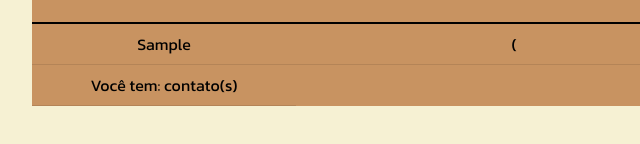
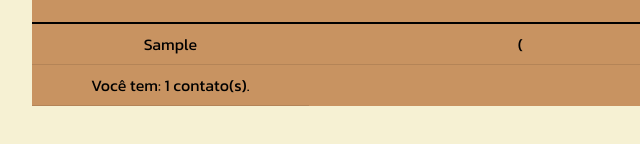
Before and after one commit to Napaul4/lista_telefonica, a plain HTML site: page index.html in a window 1280 px wide. Both pictures are taken after typing "Sample", "Sample" into the empty fields and a click on the button "Adicionar Contato". Shown: the part 344-488 px from the top of the page, 258-898 px from the left. Drawn offline with Linux system fonts and the light colour scheme.

Commit message:
add function somaContatos que atualiza o contator de contatos

```diff
--- a/index.html
+++ b/index.html
@@ -30,7 +30,7 @@
             </tbody>
             <tfoot>
                 <tr>
-                    <td>Você tem:  contato(s)</td>
+                    <td id="contador-contatos">Você tem: -- contato(s)</td>
                 </tr>
             </tfoot>
         </table>
--- a/main.js
+++ b/main.js
@@ -34,15 +34,16 @@ form.addEventListener('submit', function (e) {
 
   adicionaLinha();
   atualizaTabela();
+  somaContatos();
 })
 
 function adicionaLinha() {
 
-  if (telefones.includes(inputTelefone.value)) {
+  if (telefones.includes((inputTelefone.value))) {
     alert(`O número de telefone: ${inputTelefone.value} já está vinculado a um contato`)
   } else {
 
-    telefones.push(parseInt(inputTelefone.value));
+    telefones.push(inputTelefone.value);
     contatos.push(inputContato);
 
     let linha = '<tr>';
@@ -62,3 +63,9 @@ function atualizaTabela () {
   const corpoTabela = document.querySelector('tbody');
   corpoTabela.innerHTML = linhas;
 }
+
+function somaContatos () {
+  let somaContatos = contatos.length;
+
+  document.getElementById('contador-contatos').innerHTML = `Você tem: ${somaContatos} contato(s).`
+}
```
